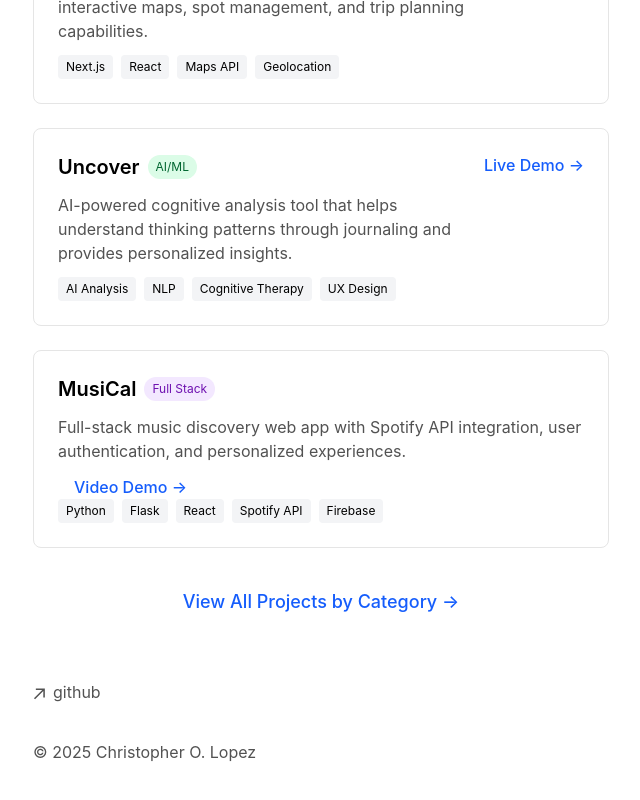
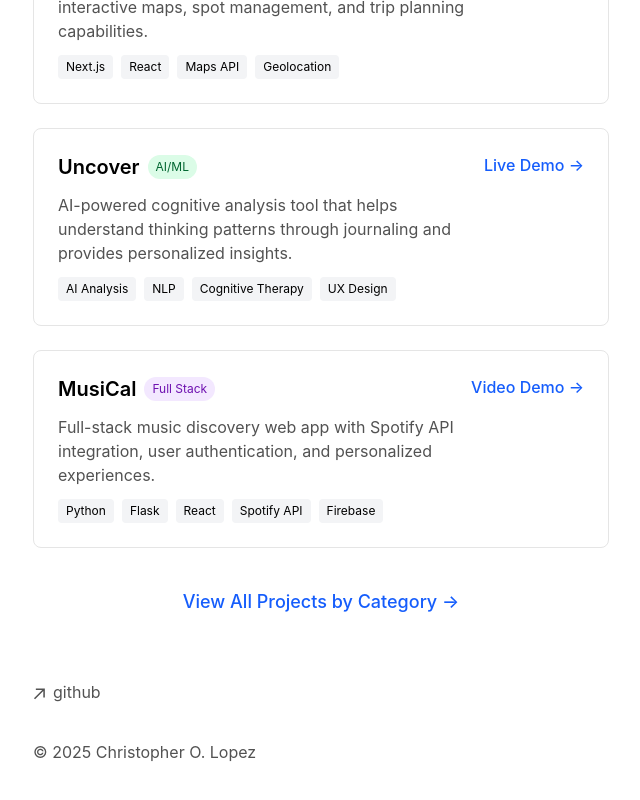
Before and after one commit to chrispycodes35/portfolio-chris, a Next.js app: page / in a window 1280 px wide. Shown: the part 1310-2110 px from the top of the page, without its empty margins (319-959 px from the left). Built offline with nearby package versions, Linux system fonts and the light colour scheme.

Commit message:
formatting fixes

```diff
--- a/app/page.tsx
+++ b/app/page.tsx
@@ -146,14 +146,6 @@ export default function Page() {
                 <p className="text-neutral-600 dark:text-neutral-400">
                   Full-stack music discovery web app with Spotify API integration, user authentication, and personalized experiences.
                 </p>
-                <a
-                  href="https://www.loom.com/share/35a9dfa14eb94efd806c78ab41f2abc7?sid=29d69594-7328-4961-9182-aebb653bb04a"
-                  target="_blank"
-                  rel="noopener noreferrer"
-                  className="text-blue-600 dark:text-blue-400 hover:underline font-medium ml-4"
-                >
-                  Video Demo →
-                </a>
                 <div className="flex flex-wrap gap-2 text-xs">
                   <span className="bg-gray-100 dark:bg-gray-800 px-2 py-1 rounded">Python</span>
                   <span className="bg-gray-100 dark:bg-gray-800 px-2 py-1 rounded">Flask</span>
@@ -162,6 +154,14 @@ export default function Page() {
                   <span className="bg-gray-100 dark:bg-gray-800 px-2 py-1 rounded">Firebase</span>
                 </div>
               </div>
+              <a
+                  href="https://www.loom.com/share/35a9dfa14eb94efd806c78ab41f2abc7?sid=29d69594-7328-4961-9182-aebb653bb04a"
+                  target="_blank"
+                  rel="noopener noreferrer"
+                  className="text-blue-600 dark:text-blue-400 hover:underline font-medium ml-4"
+                >
+                Video Demo →
+              </a>
             </div>
           </div>
 
--- a/app/projects/page.tsx
+++ b/app/projects/page.tsx
@@ -53,20 +53,24 @@ export default function Page() {
           </div>
 
           {/* MusiCal */}
+
           <div className="border border-neutral-200 dark:border-neutral-700 rounded-lg p-6 hover:shadow-md transition-shadow">
             <div className="space-y-4">
+              <div className="flex items-center justify-between">
                 <h3 className="text-xl font-semibold">MusiCal</h3>
-              <p className="text-neutral-600 dark:text-neutral-400">
-                Full-stack music discovery web app with Spotify API integration, user authentication, and personalized experiences.
-              </p>
                 <a
-                href="https://www.loom.com/share/35a9dfa14eb94efd806c78ab41f2abc7?sid=57d4ae01-dd9e-49bd-b7c6-844160efc04a"
+                  href="https://www.loom.com/share/35a9dfa14eb94efd806c78ab41f2abc7?sid=29d69594-7328-4961-9182-aebb653bb04a"
                   target="_blank"
                   rel="noopener noreferrer"
                   className="text-blue-600 dark:text-blue-400 hover:underline font-medium text-sm"
                 >
                   Video Demo →
                 </a>
+              </div>
+              <p className="text-neutral-600 dark:text-neutral-400">
+                Full-stack music discovery web app with Spotify API integration, user authentication, and personalized experiences.
+              </p>
+
               <div className="space-y-2">
                 <h4 className="font-medium text-neutral-800 dark:text-neutral-200">Key Features:</h4>
                 <ul className="space-y-1 text-sm text-neutral-600 dark:text-neutral-400">
@@ -252,6 +256,7 @@ export default function Page() {
           {/* NumisToken UX Work */}
           <div className="border border-neutral-200 dark:border-neutral-700 rounded-lg p-6 hover:shadow-md transition-shadow">
             <div className="space-y-4">
+              <div className="flex items-center justify-between">
                 <h3 className="text-xl font-semibold">NumisToken Marketplace UX</h3>
                 <a
                   href="https://www.loom.com/share/9300e25eb2424159a12e7e71513898c0?sid=d8c40de1-c923-4042-9d0f-c8bdf8be0614"
@@ -261,6 +266,7 @@ export default function Page() {
                 >
                   Video Demo →
                 </a>
+              </div>
               <p className="text-neutral-600 dark:text-neutral-400">
                 Designed and engineered UI prototypes for an online marketplace using Figma, focusing on functionality and consistency across platforms.
               </p>
```
Lines whose indentation alone changed are shown as unchanged.
